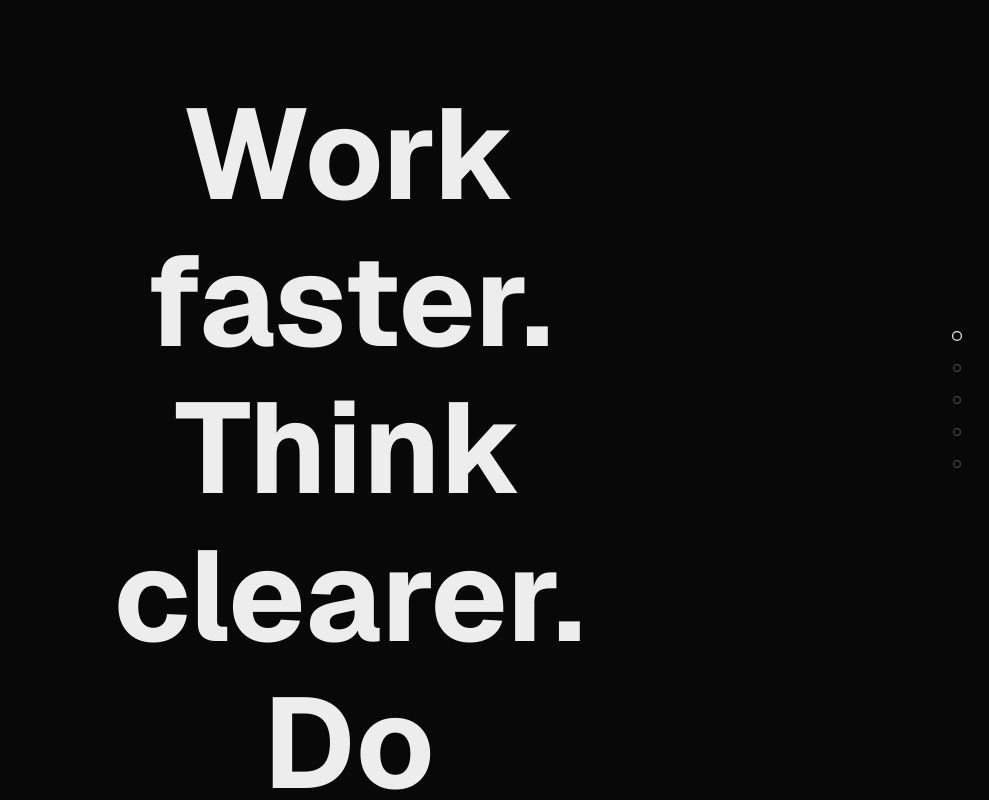
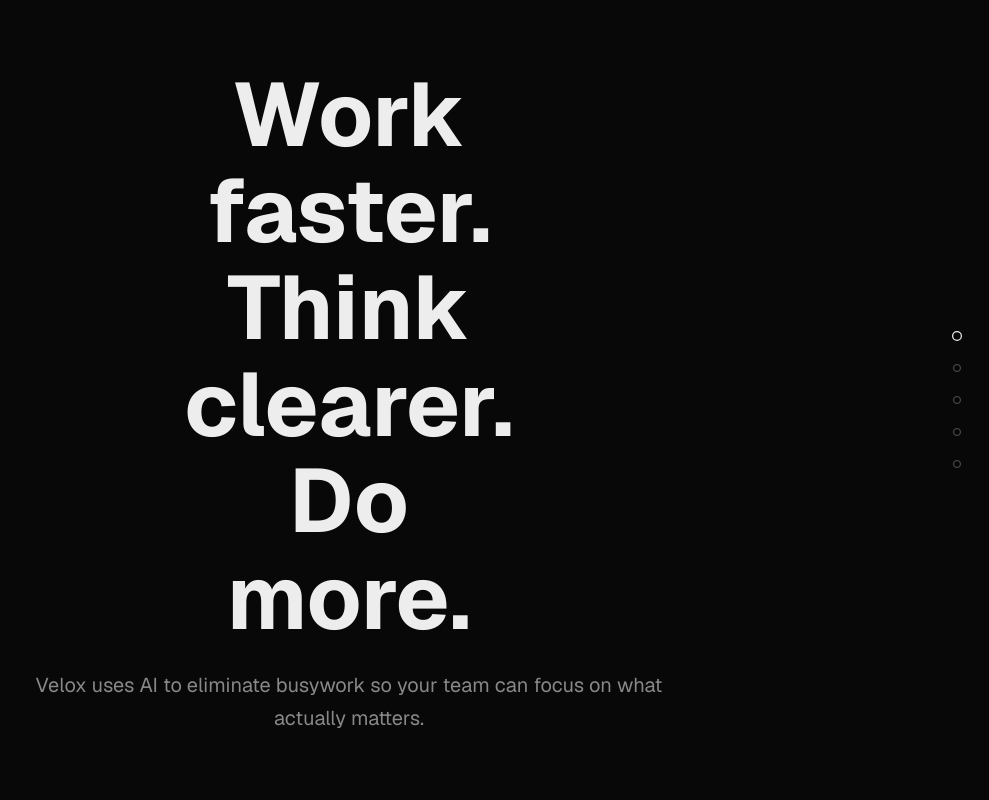
Before and after one commit to sadeniemela/velox, a Next.js app: page / in a window 1280 px wide. Shown: the top 800 px of the page, without its empty margins (291-1280 px from the left). Built offline with nearby package versions, Linux system fonts and the light colour scheme.

Commit message:
landing page h1 size fix

```diff
--- a/components/sections/Hero.tsx
+++ b/components/sections/Hero.tsx
@@ -43,11 +43,11 @@
 
     return (
         <section ref={container} id="hero"
-            className="min-h-screen flex flex-col items-center justify-center gap-8 py-20 px-6 sm:px-12 lg:px-20 text-center overflow-x-hidden">
+            className="min-h-screen flex flex-col items-center justify-center gap-6 py-16 px-6 sm:px-12 lg:px-20 text-center overflow-x-hidden">
 
-            <h1 className="text-[clamp(3rem,10vw,9rem)] leading-[0.9] hero-title font-bold">
+            <h1 className="text-[clamp(2.75rem,7vw,6rem)] leading-[0.9] hero-title font-bold">
                 {words.map((word, i) => (
-                    <span key={i} className="hero-word p-2 sm:p-4 block">
+                    <span key={i} className="hero-word p-1 sm:p-2 block">
                         {word}
                     </span>
                 ))}
```
